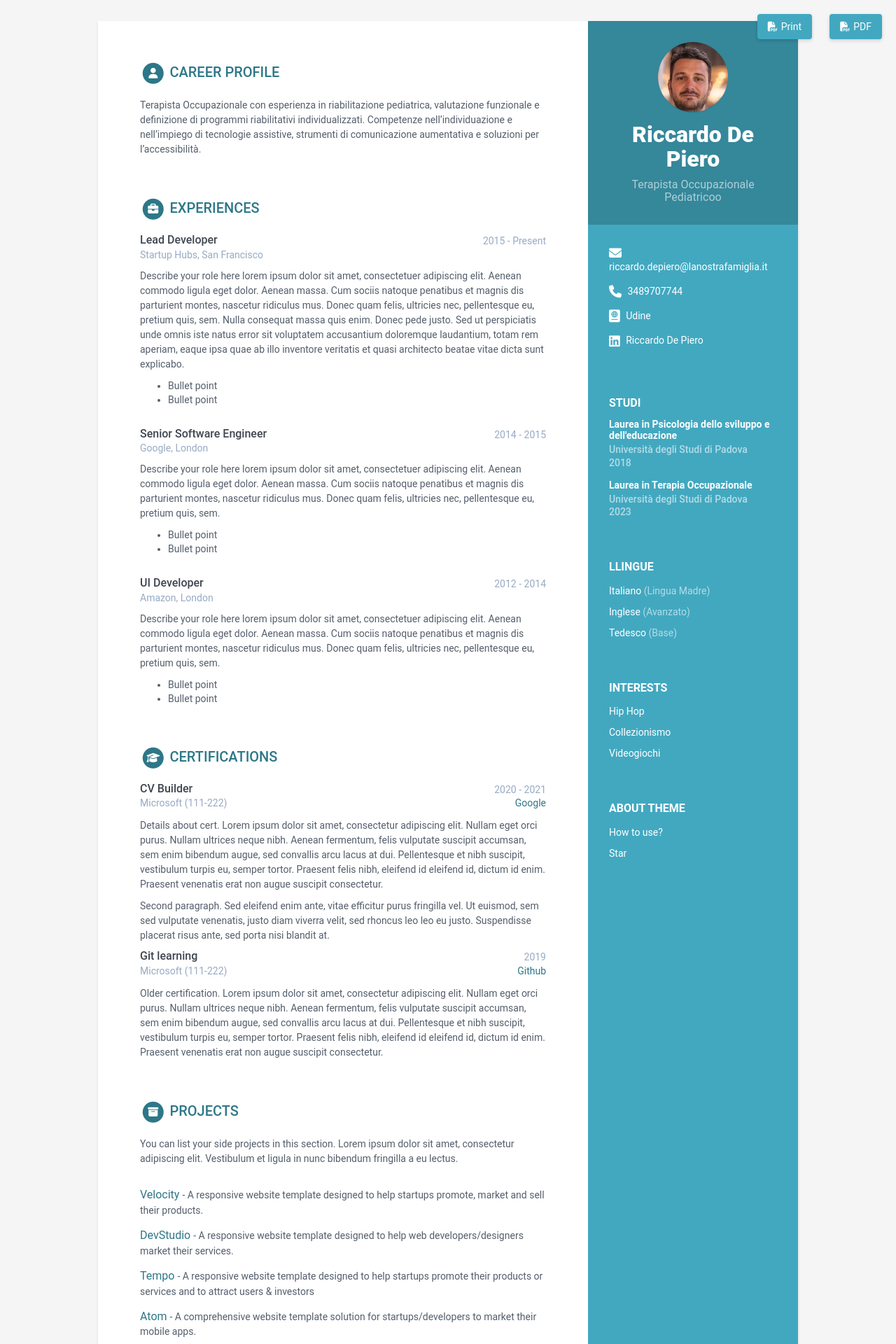
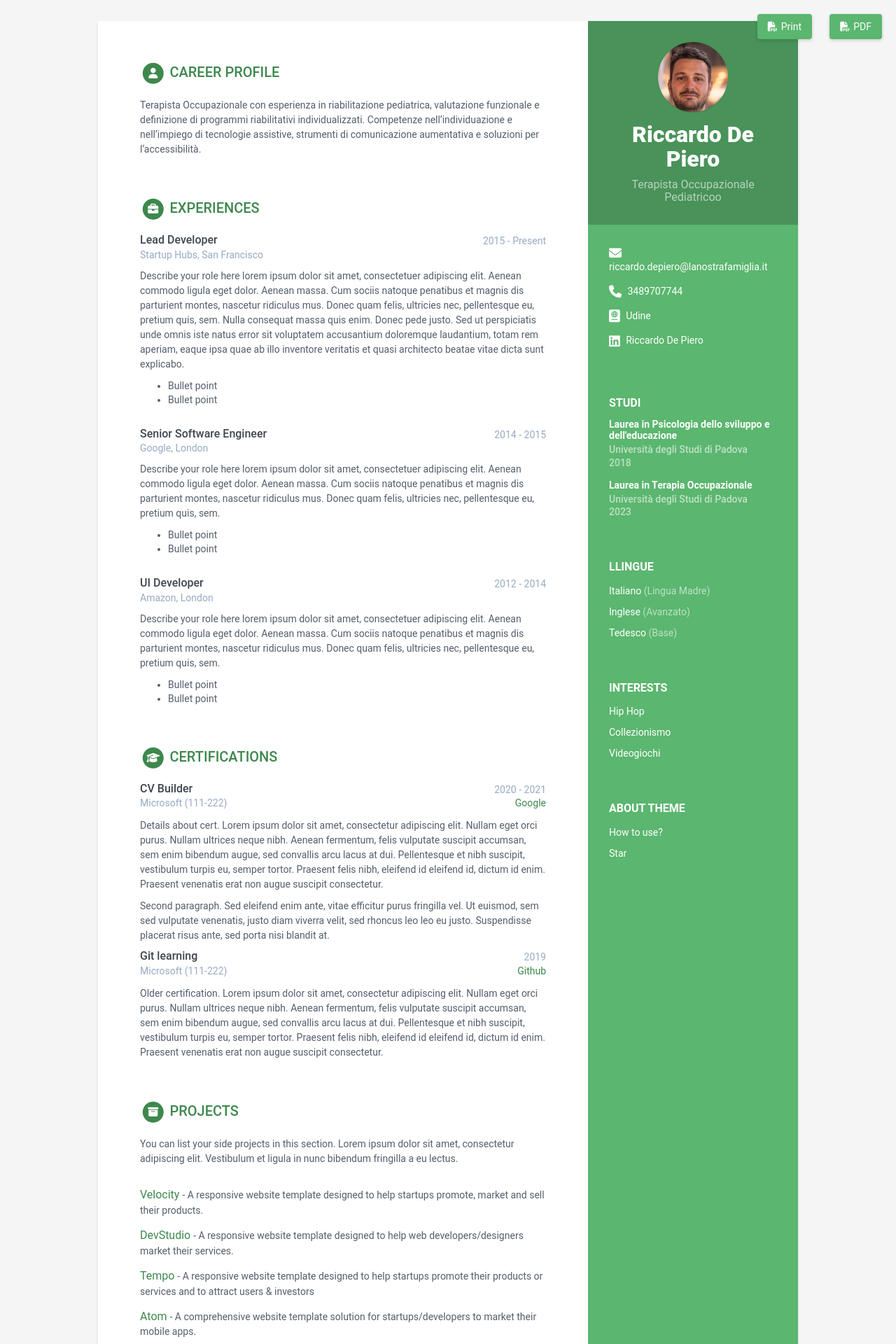
Before and after one commit to riccardodepiero/riccardodepiero.github.io, a Jekyll site: the page built from index.html, in a window 1280 px wide. Shown: the top 1920 px of the page at 70% size. Built offline with Jekyll 4.4.1, drawn with Linux system fonts in a browser that asks for light colours.

Commit message:
Update _config.yml

```diff
--- a/_config.yml
+++ b/_config.yml
@@ -10,7 +10,7 @@ url: 'http://webjeda.com'
 
 description: A beautiful Jekyll theme for creating resume
 # Style will be applied only after restarting the build or serve. Just choose one of the options.
-theme_skin: blue # blue turquoise green berry orange ceramic teal oceanstale
+theme_skin: green # blue turquoise green berry orange ceramic teal oceanstale
 chrome_mobile_color: #use hex colors (ex:#1976d2) or leave empty if you don't want a color for chrome mobile searchbar
 
 # Tracker
```
